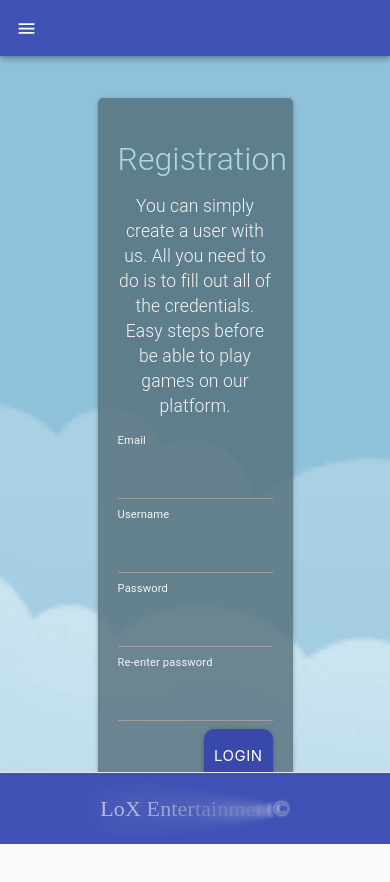
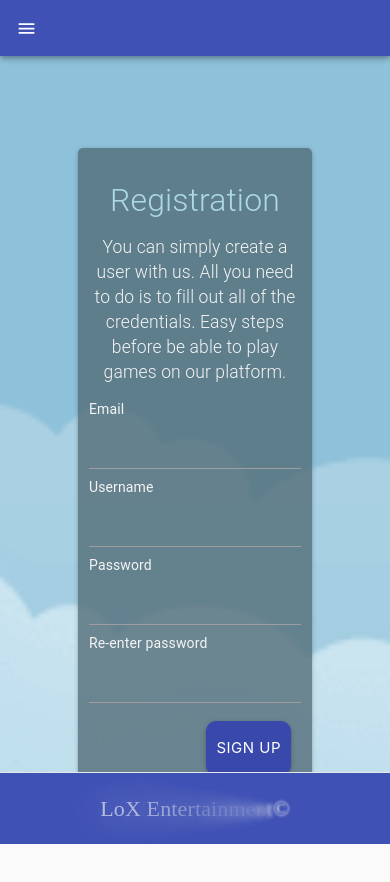
Before and after one commit to Andymendez100/DoYuhKnow, a React app in the folder client/: page /register in a window 390 px wide. Shown: the top 882 px of the page. Before the commit the page ends 844 px from the top, so only its background shows below. Built offline with nearby package versions, Linux system fonts and the light colour scheme; a web font is replaced by a local one.

Commit message:
Working on media still...

```diff
--- a/client/src/components/registrationform/Registration.js
+++ b/client/src/components/registrationform/Registration.js
@@ -48,7 +48,7 @@ class Registration extends Component {
     return (
       <div>
         <div className='row'>
-          <div className='col s6 offset-s3 z-depth-1' id='panel'>
+          <div className='col s6  z-depth-1' id='panel'>
             <h4 className='center' style={{ color: 'lightblue' }}>Registration</h4>
             <p className='lead center' style={{ color: 'whitesmoke' }}>
               You can simply create a user with us. All you need to do is to
@@ -62,7 +62,7 @@ class Registration extends Component {
               <div className='red-text'>{this.state.regError}</div>
               <div>
                 <button type='submit' className='btn btn-large indigo darken-1 right'>
-                  Login
+                  Sign Up
                 </button>
               </div>
             </form>
--- a/client/src/style/style.css
+++ b/client/src/style/style.css
@@ -42,11 +42,11 @@ body {
   height: 450px;
 }
 
-.btn-lg {
+/* .btn-lg {
   color: white;
   background-color: #455a64;
   margin-right: 10px;
-}
+} */
 .brand-logo {
   margin-right: 50px;
 }
@@ -83,6 +83,7 @@ body {
 .btn-large {
   padding: 0px 10px;
   border-radius: 10px;
+  margin: 10px;
 }
 
 ::placeholder {
@@ -97,7 +98,8 @@ body {
 #panel {
   color: lightblue;
   background-color: rgba(84, 110, 122, 0.8);
-  padding: 20px;
+  padding: 11px;
+  margin: 100px 20%;
   border-radius: 5px;
 }
 
@@ -110,3 +112,50 @@ input:-internal-autofill-selected {
   background-image: none !important;
   color: whitesmoke !important;
 }
+
+@media screen and (max-width: 991px) {
+  #panel label {
+    font-size: 1rem;
+  }
+  .MultiMenuItem-root {
+    padding: 30px 0 0 10px;
+    font-size: 1.5rem;
+  }
+}
+
+@media (max-width: 1024px) {
+  #scoreboard {
+    margin-top: 20%;
+  }
+}
+@media (min-width: 683px) and (max-width: 1023px) {
+  #scoreboard {
+    margin-top: 20%;
+  }
+}
+@media (min-width: 511px) and (max-width: 682px) {
+  #scoreboard {
+    margin: 20% 10% 0 10%;
+  }
+  #scoreboard h3 {
+    font-size: 1rem;
+  }
+  #scoreboard-title {
+    font-weight: 300;
+    font-size: 1rem;
+    margin: 10px 10%;
+  }
+}
+@media (min-width: 340px) and (max-width: 510px) {
+  #scoreboard {
+    margin: 20% 10% 0 10%;
+  }
+  #scoreboard h3 {
+    font-size: 1rem;
+  }
+  #scoreboard-title {
+    font-weight: 300;
+    font-size: 1rem;
+    margin: 10px 10%;
+  }
+}
```
